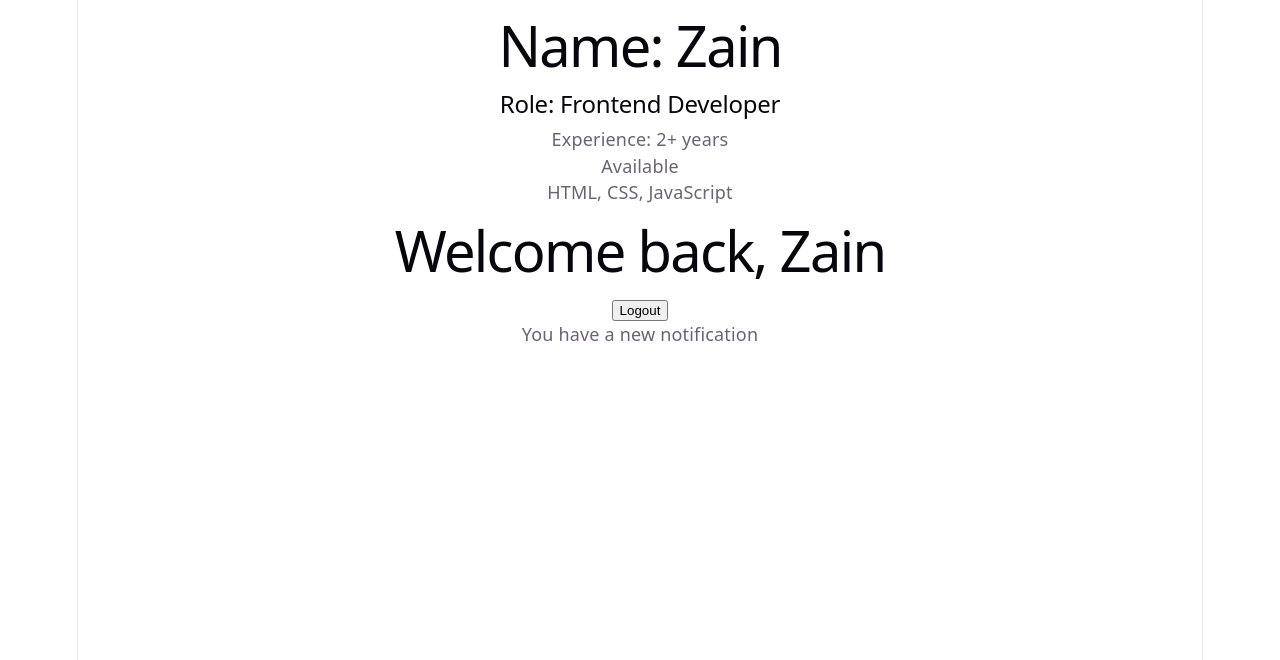
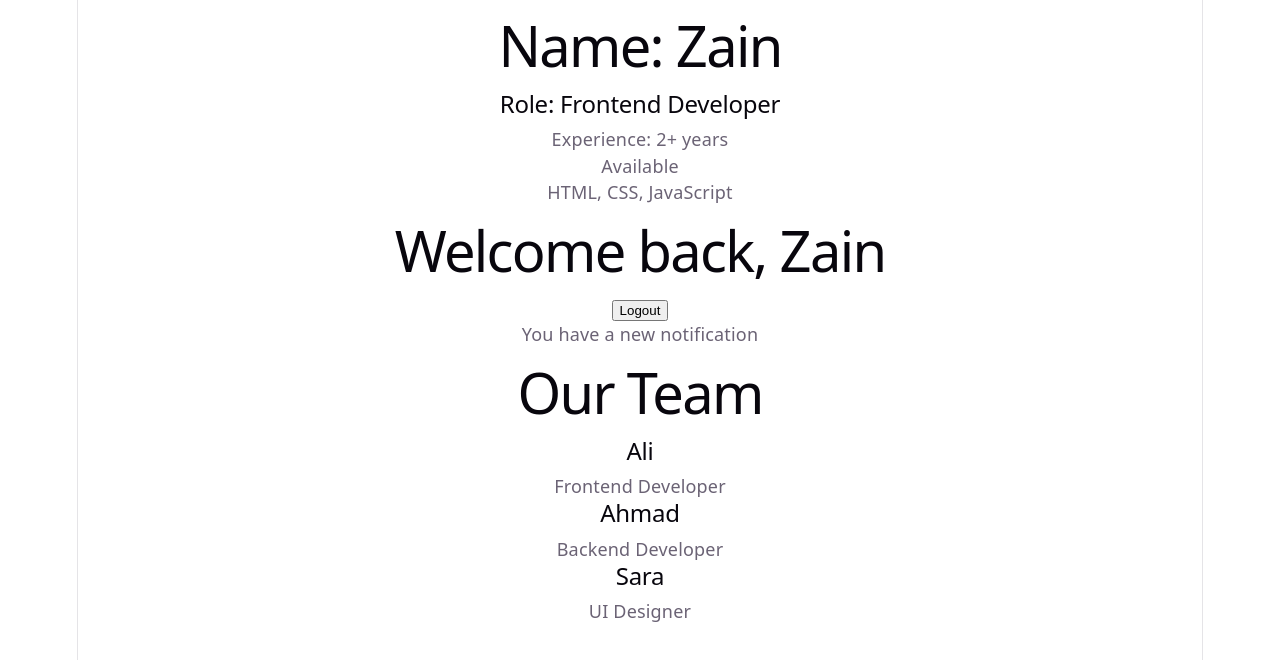
Before and after one commit to TheZainCode/react-mental-mode, a React (Vite) app: page / in a window 1280 px wide. Shown: the top 660 px of the page. Built offline with nearby package versions, Linux system fonts and the light colour scheme.

Commit message:
feat: Learning map and adding UserList to App

```diff
--- a/src/App.jsx
+++ b/src/App.jsx
@@ -1,10 +1,12 @@
 import Task1 from './components/Task1.jsx'
 import UserStatus  from './components/UserStatus.jsx';
+import UserList from'./components/UserList.jsx';
 function App() {
   return (
     <main>
       <Task1 />
       <UserStatus />
+      <UserList />
     </main>
   );
 }
--- /dev/null
+++ b/src/components/UserList.jsx
@@ -0,0 +1,31 @@
+function UserList(){
+    const users=[
+        {
+            id: 1,
+            name: "Ali",
+            role: "Frontend Developer"
+        },
+        {
+            id: 2,
+            name: "Ahmad",
+            role: "Backend Developer"
+        },
+        {
+            id: 3,
+            name: "Sara",
+            role: "UI Designer"
+        }
+    ];
+    return(
+        <section>
+            <h1>Our Team</h1>
+            {users.map((user)=>(
+                <article key={user.id}>
+                    <h2>{user.name}</h2>
+                    <p>{user.role}</p>
+                </article>
+            ))}
+        </section>
+    )
+}
+export default UserList;
```
